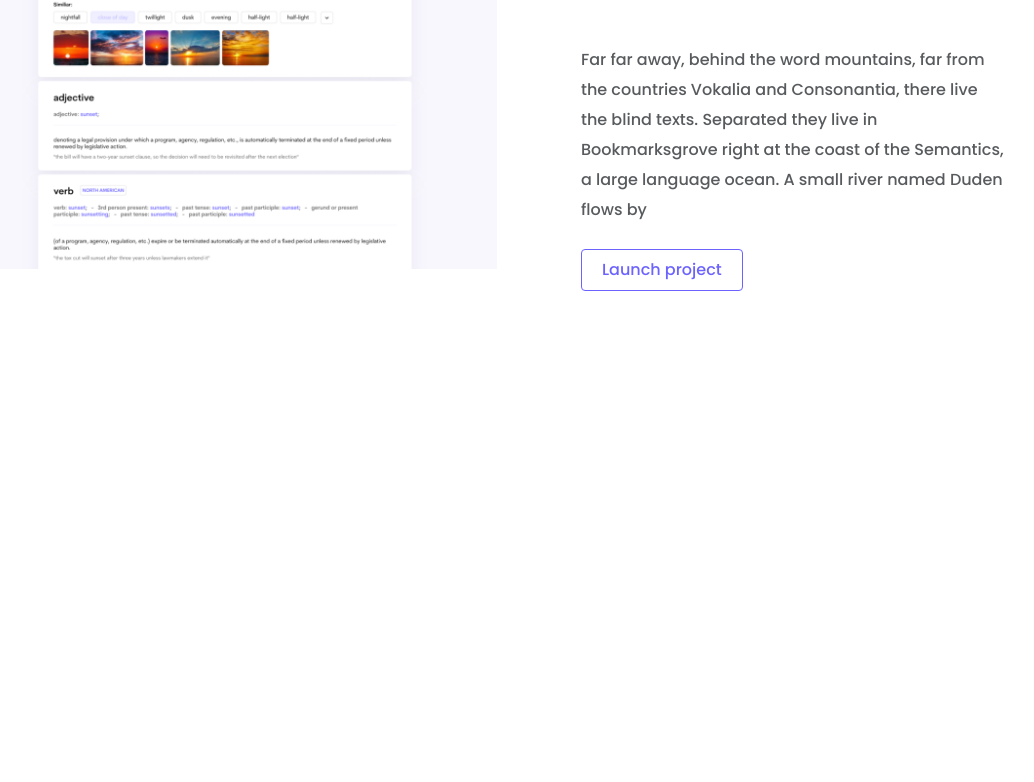
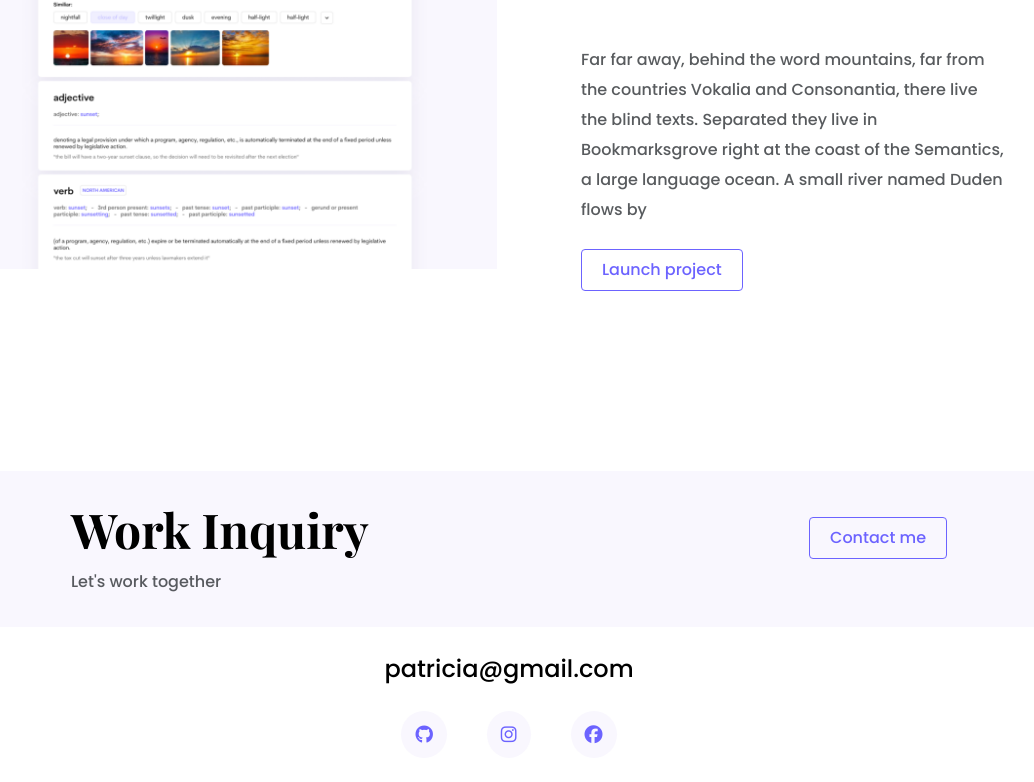
Before and after one commit to Katusha-K/Portfolio-Katia, a plain HTML site: page index.html in a window 1280 px wide. Shown: the part 2090-2872 px from the top of the page, without its empty margins (131-1165 px from the left). Before the commit the page ends 2549 px from the top, so only its background shows below. Drawn offline with nearby package versions, Linux system fonts and the light colour scheme; a web font is replaced by a local one.

Commit message:
Implemented a Footers

```diff
--- a/index.html
+++ b/index.html
@@ -72,9 +72,9 @@
             <h2 class="mb-5">Weather App</h2>
             <p class="mb-4 opacity-75">
               Far far away, behind the word mountains, far from the countries
-            Vokalia and Consonantia, there live the blind texts. Separated they
-            live in Bookmarksgrove right at the coast of the Semantics, a large
-            language ocean. A small river named Duden flows by
+              Vokalia and Consonantia, there live the blind texts. Separated
+              they live in Bookmarksgrove right at the coast of the Semantics, a
+              large language ocean. A small river named Duden flows by
             </p>
             <a href="" class="btn btn-branding-outline">Launch project</a>
           </div>
@@ -92,13 +92,41 @@
             <h2 class="mb-5">Dictionary Project</h2>
             <p class="mb-4 opacity-75">
               Far far away, behind the word mountains, far from the countries
-            Vokalia and Consonantia, there live the blind texts. Separated they
-            live in Bookmarksgrove right at the coast of the Semantics, a large
-            language ocean. A small river named Duden flows by
+              Vokalia and Consonantia, there live the blind texts. Separated
+              they live in Bookmarksgrove right at the coast of the Semantics, a
+              large language ocean. A small river named Duden flows by
             </p>
             <a href="" class="btn btn-branding-outline">Launch project</a>
           </div>
         </div>
       </div>
+      <footer>
+        <div class="contact-box d-flex justify-content-between mb-4">
+          <div>
+            <h4>Work Inquiry</h4>
+            <p class="text-muted">Let's work together</p>
+          </div>
+          <div>
+            <a href="" class="btn btn-branding-outline mt-3">Contact me</a>
+          </div>
+        </div>
+        <div class="d-flex justify-content-center mb-4">
+          <a href="mailto:patricia@gmail.com" class="e-mail-link"
+            >patricia@gmail.com</a
+          >
+        </div>
+        <div class="social-links d-flex justify-content-center mb-4">
+          <a href="https://wwww.github.com/patricia" target="_blank"
+            ><i class="fa-brands fa-github"></i
+          ></a>
+          <a href="https://wwww.instagram.com/patricia" target="_blank"
+            ><i class="fa-brands fa-instagram"></i
+          ></a>
+          <a href="https://wwww.facebook.com/patricia" target="_blank"
+            ><i class="fa-brands fa-facebook"></i
+          ></a>
+        </div>
+      </footer>
+    </div>
   </body>
 </html>
--- a/porfolio.css
+++ b/porfolio.css
@@ -23,6 +23,9 @@ h1 {
 }
 h2 {
   font-size: 64px;
+}
+h4 {
+  font-size: 48px;
 }
 
 p {
@@ -67,6 +70,39 @@ p {
 .project-description {
   padding: 120px 60px;
 }
+footer {
+  margin: 60px 0;
+}
+footer .contact-box {
+  background: var(--secondary-color);
+  padding: 30px 120px;
+  border-radius: 10px;
+}
+footer .contact-box p {
+  margin: 0;
+}
+footer .social-links a {
+  margin: 0 20px;
+  color: var(--branding-color);
+  background: var(--secondary-color);
+  padding: 10px 14px;
+  font-size: 18px;
+  border-radius: 50%;
+  transition: all 100ms ease-in-out;
+}
+footer .social-links a:hover {
+  color: white;
+  background-color: var(--branding-color);
+}
+footer .e-mail-link {
+  text-decoration: none;
+  color: black;
+  font-size: 24px;
+}
+footer .e-mail-link:hover {
+  color: var(--branding-color);
+}
+
 @media (max-width: 900px) {
   h1 {
     font-size: 60px;
@@ -75,6 +111,9 @@ p {
   h2 {
     font-size: 44px;
   }
+  h4 {
+    font-size: 18px;
+  }
   .hero {
     padding: 80px 20px;
   }
@@ -82,4 +121,7 @@ p {
     padding: 0;
     text-align: center;
   }
+  footer .contact-box {
+    padding: 30px;
+  }
 }
```
Also changed, not shown: about.html (added). Lines whose indentation alone changed are shown as unchanged.
